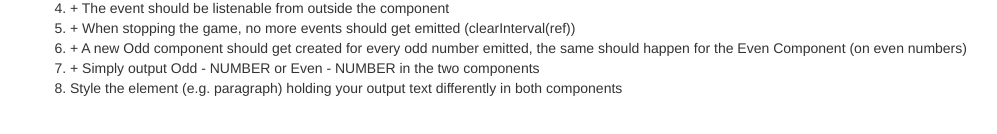
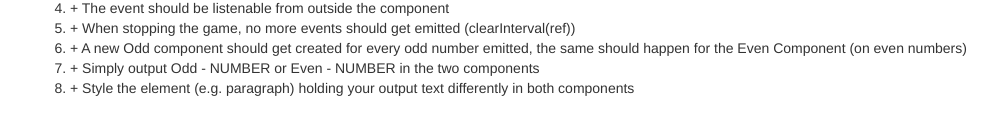
Before and after one commit to YahiaKhazbak/learningAngular, an Angular app in the folder assign4/: page / in a window 1280 px wide. Shown: the part 210-344 px from the top of the page, without its empty margins (40-1037 px from the left). Built offline with nearby package versions, Linux system fonts and the light colour scheme.

Commit message:
communication child -> parent -> another child -FINISHED

```diff
--- a/assign4/src/app/app.component.html
+++ b/assign4/src/app/app.component.html
@@ -19,7 +19,7 @@
         <li>+ When stopping the game, no more events should get emitted (clearInterval(ref))</li>
         <li>+ A new Odd component should get created for every odd number emitted, the same should happen for the Even Component (on even numbers)</li>
         <li>+ Simply output Odd - NUMBER or Even - NUMBER in the two components</li>
-        <li>Style the element (e.g. paragraph) holding your output text differently in both components</li>
+        <li>+ Style the element (e.g. paragraph) holding your output text differently in both components</li>
       </ol>
     </div>
   </div>
--- a/assign4/src/app/app.component.ts
+++ b/assign4/src/app/app.component.ts
@@ -9,7 +9,6 @@ export class AppComponent {
 
   evenEvents = [];
   oddEvents = [];
-  public nextNumber: number;
 
   displayEvent(e: number) {
     e % 2 === 0 ? this.evenEvents.push(e) : this.oddEvents.push(e);
```
